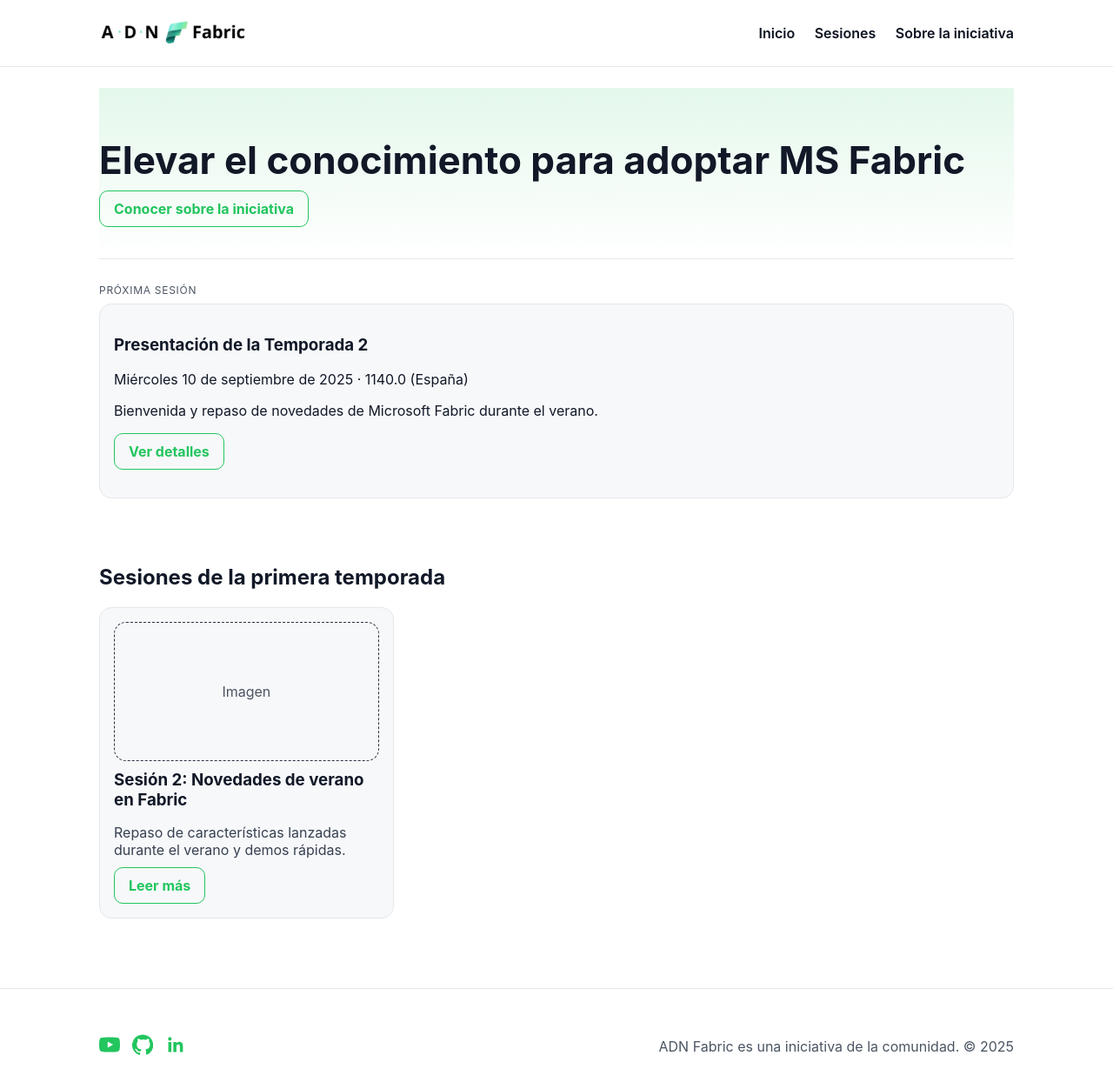
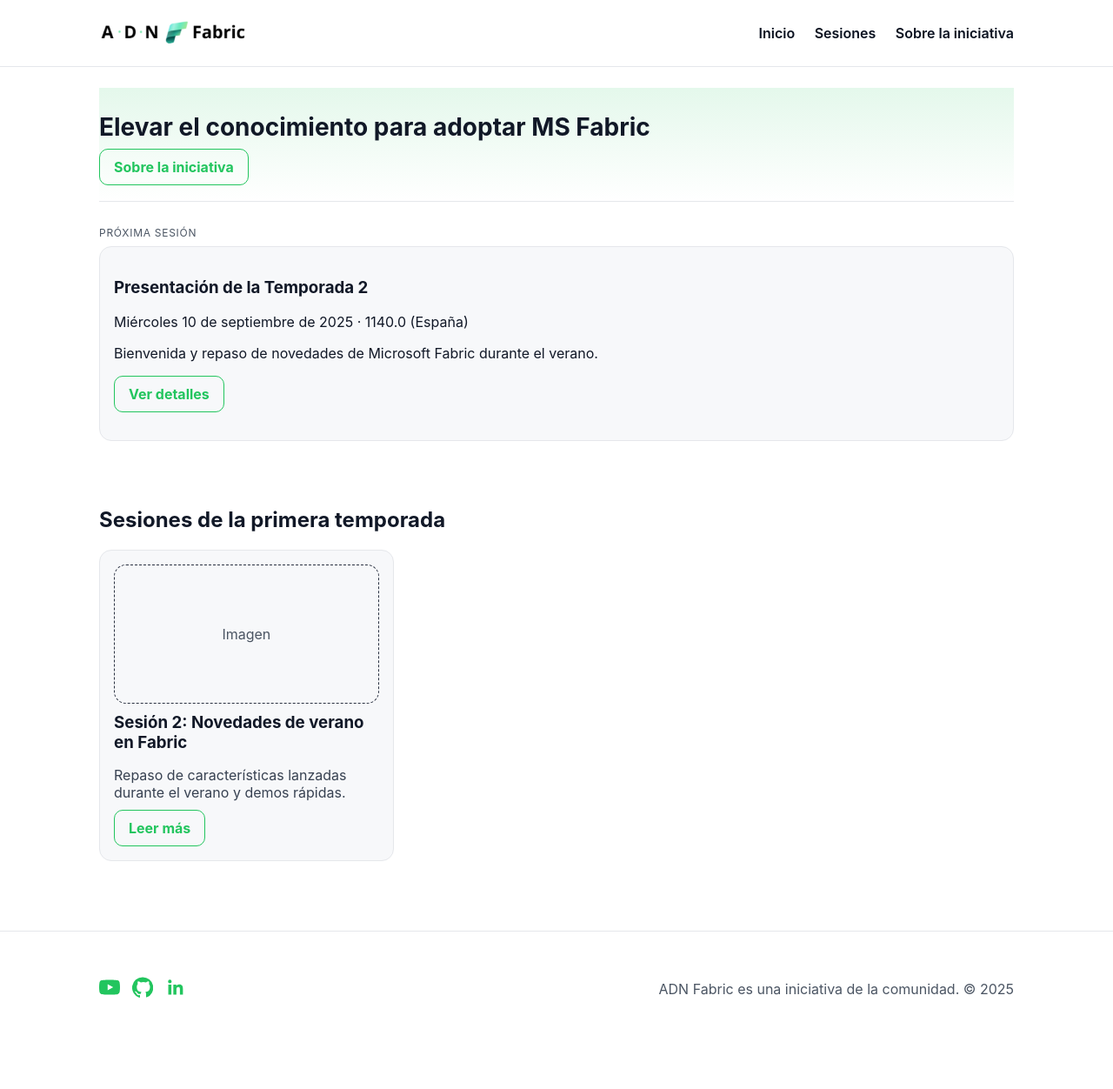
Before and after one commit to ADNFabric/ADNFabric, a Jekyll site: the page built from docs/index.md, in a window 1280 px wide and 1269 px high. Shown: the top 1252 px of the window at 87% size. Built offline with Jekyll 4.4.1, drawn with Linux system fonts in a browser that asks for light colours.

Commit message:
Mas ajustes en el sitio web

```diff
--- a/docs/assets/css/main.css
+++ b/docs/assets/css/main.css
@@ -17,9 +17,9 @@ a:hover{color:var(--accent-2)}
 .nav a{margin-left:18px;font-weight:600;color:var(--text)}
 .brand{display:flex;align-items:center;gap:10px;font-weight:800}
 .brand img{height:28px;width:auto}
-.hero{padding:56px 0 36px;border-bottom:1px solid var(--border);background:linear-gradient(180deg,rgba(34,197,94,.08),rgba(0,0,0,0))}
-.hero h1{font-size:44px;margin:0 0 8px}
-.hero p{margin:0 0 18px;color:var(--muted)}
+.hero{padding:28px 0 18px;border-bottom:1px solid var(--border);background:linear-gradient(180deg,rgba(34,197,94,.08),rgba(0,0,0,0))}
+.hero h1{font-size:28px;margin:0 0 8px}
+.hero p{margin:0 0 12px;color:var(--muted);font-size:16px}
 .btn{display:inline-block;border:1px solid var(--accent);padding:10px 16px;border-radius:10px;font-weight:700}
 .kicker{letter-spacing:.06em;text-transform:uppercase;color:var(--muted);font-size:12px;margin-bottom:8px}
 .section{padding:28px 0}
@@ -35,7 +35,8 @@ a:hover{color:var(--accent-2)}
 .icon{width:24px;height:24px;display:inline-block}
 @media (max-width: 860px){
   .card-grid{grid-template-columns:1fr}
-  .hero h1{font-size:34px}
+  .hero h1{font-size:22px}
+  .hero p{font-size:14px}
 }
 body{color:#111827}
 .header{background:rgba(255,255,255,.8)}
--- a/docs/index.md
+++ b/docs/index.md
@@ -4,7 +4,7 @@ layout: default
 ---
 <section class="hero">
   <h1>Elevar el conocimiento para adoptar MS Fabric</h1>
-  <a class="btn" href="{{ '/sobre-la-iniciativa/' | relative_url }}">Conocer sobre la iniciativa</a>
+  <a class="btn" href="{{ '/sobre-la-iniciativa/' | relative_url }}">Sobre la iniciativa</a>
 </section>
 
 {% include upcoming.html %}
@@ -21,7 +21,9 @@ layout: default
         <p><a class="btn" href="{{ s.url | relative_url }}">Leer más</a></p>
       </article>
     {% endfor %}
-    {% assign count = published | size %}
+  {% assign published = published | compact %}
+  {% assign count = published | size %}
+  <!-- Debug: count={{ count }} -->
     {% if count < 3 %}
       {% for i in (count+1)..3 %}
       <article class="card">
```
